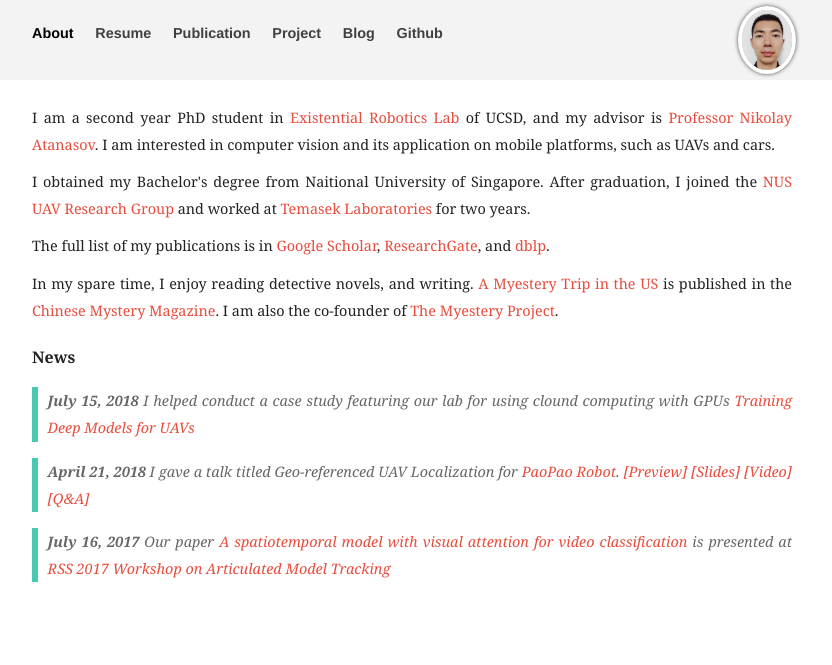
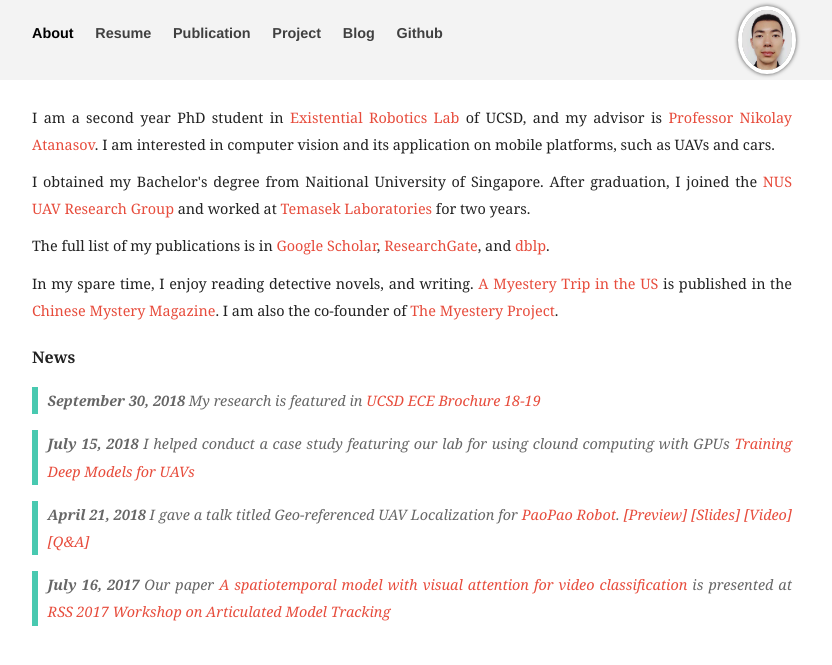
Before and after one commit to moshanATucsd/moshanATucsd.github.io, a Jekyll site: the page built from index.html, in a window 1280 px wide. Shown: the top 665 px of the page, without its empty margins (228-1060 px from the left). Built offline with Jekyll 4.4.1, drawn with Linux system fonts in a browser that asks for light colours; nearby versions of some CDN libraries.

Commit message:
update link

```diff
--- a/_includes/news.html
+++ b/_includes/news.html
@@ -2,6 +2,15 @@
     <div class="post-recents-in-index">
         <strong>News</strong>
     </div>
+
+    <blockquote>
+        <ul>
+            <p>
+            <strong>September 30, 2018</strong>
+            My research is featured in <a href="http://www.ece.ucsd.edu/sites/ece.ucsd.edu/files/brochure/ECE_Brochure_18-19.pdf">UCSD ECE Brochure 18-19</a>
+            </p>
+        </ul>
+    </blockquote>
 
     <blockquote>
         <ul>
```
